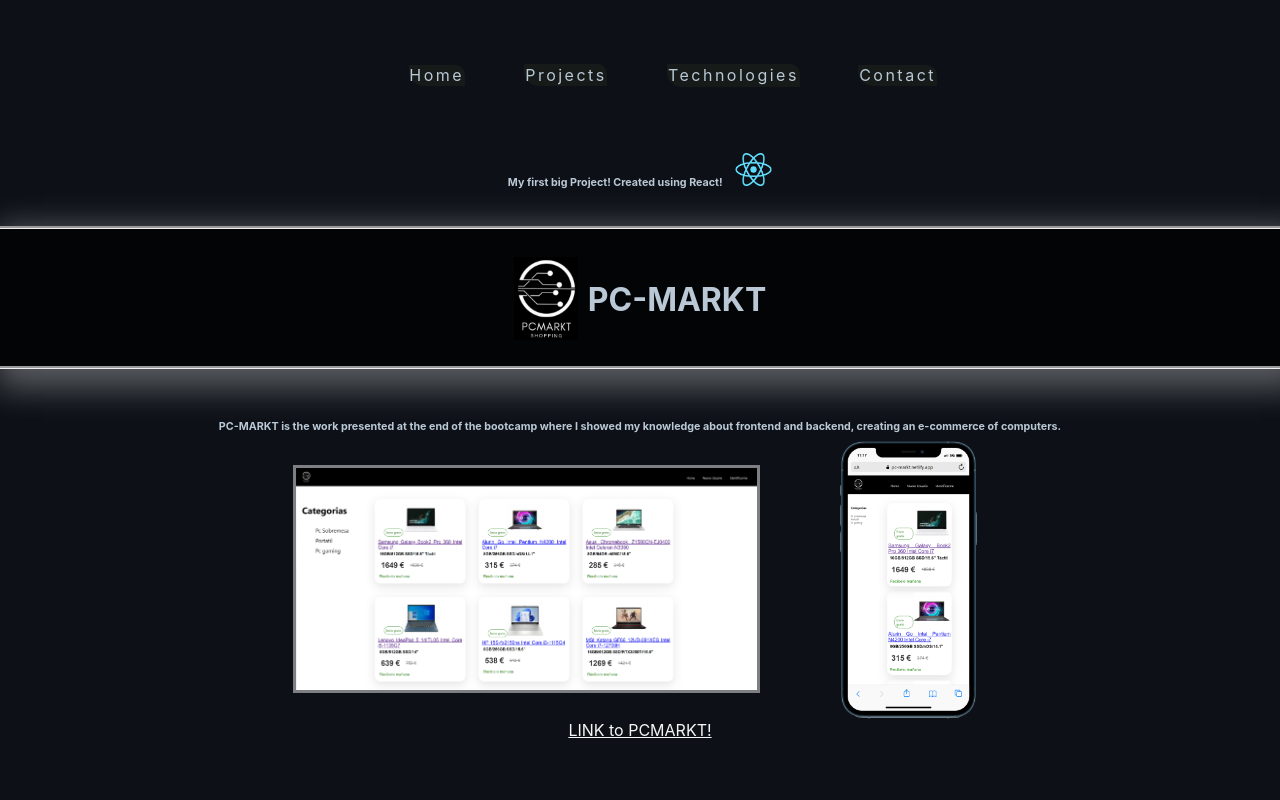
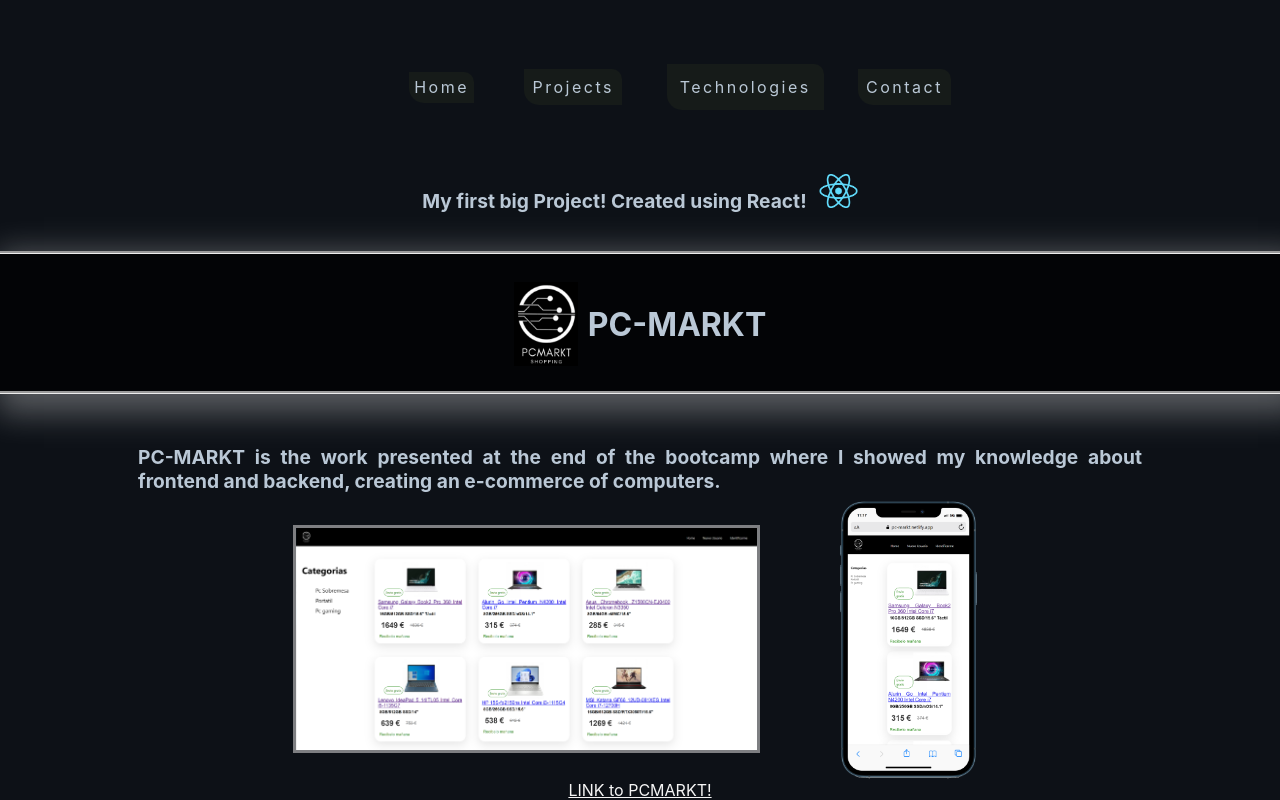
Before and after one commit to JGamito/curriculum, a React (Create React App) app: page /projects in a window 1280 px wide. Shown: the top 800 px of the page. Built offline with nearby package versions, Linux system fonts and the light colour scheme.

Commit message:
add fixes

```diff
--- a/src/components/navBar/navBar.module.css
+++ b/src/components/navBar/navBar.module.css
@@ -24,7 +24,7 @@
   border-radius: 0px 10px 0px 15px;
   /*box-shadow: 4px 4px 8px 0px rgba(156, 52, 164, 0.5);*/
   background-color: #161b19;
-  padding: 1%;
+  padding: 10%;
 }
 .links:hover {
   border-radius: 0px 10px 0px 15px;
--- a/src/components/pages/Home/home.module.css
+++ b/src/components/pages/Home/home.module.css
@@ -63,7 +63,7 @@
   }
 }
 
-@media only screen and (max-width: 600px) {
+@media only screen and (max-width: 900px) {
   /* Estilos para pantalla pequeña */
   .photo {
     width: 20%;
@@ -106,6 +106,7 @@
     display: flex;
     align-items: baseline;
     justify-content: center;
+    font-size: larger;
   }
   .h6 {
     padding: 5%;
@@ -115,6 +116,7 @@
     color: #e3eaf0;
     /*margin: 4%;*/
     width: 60%;
+    font-size: larger;
   }
   .text {
     display: flex;
@@ -123,9 +125,9 @@
     flex-direction: column;
   }
 }
-@media only screen and (min-width: 601px) and (max-width: 900px) {
-  /* Estilos para pantalla media */
-}
+/*@media only screen and (min-width: 601px) and (max-width: 900px) {
+   Estilos para pantalla media
+} */
 @media only screen and (min-width: 901px) {
   /* Estilos para pantalla grande */
   .photo {
--- a/src/components/pages/Projects/projects.module.css
+++ b/src/components/pages/Projects/projects.module.css
@@ -33,6 +33,8 @@
   .h6title {
     margin-bottom: 3%;
     color: #bac8d6;
+    font-size: larger;
+    margin-top: -15%;
   }
   .h6 {
     margin-left: 10px;
@@ -45,6 +47,7 @@
     align-items: baseline;
     justify-content: center;
     text-align: justify;
+    font-size: larger;
   }
 
   .react {
@@ -87,7 +90,7 @@
     background-color: white;
   }
 }
-@media only screen and (max-width: 600px) {
+@media only screen and (max-width: 900px) {
   .projects {
     display: flex;
     justify-content: center;
@@ -121,6 +124,8 @@
   .h6title {
     margin-bottom: 3%;
     color: #bac8d6;
+    font-size: larger;
+    margin-top: -15%;
   }
   .h6 {
     margin-left: 10px;
@@ -133,6 +138,7 @@
     align-items: baseline;
     justify-content: center;
     text-align: justify;
+    font-size: larger;
   }
 
   .react {
--- a/src/components/pages/Technologies/technologies.jsx
+++ b/src/components/pages/Technologies/technologies.jsx
@@ -5,7 +5,7 @@
 const Technologies = () => {
   return (
     <div className={styles.Tech}>
-      <h6 className={styles.h6}>IN PROGRESS</h6>
+      <h6 className={styles.h6}>WORK IN PROGRESS</h6>
       <img className={styles.gif} alt="In progress" src={inProgress} />
     </div>
   );
--- a/src/components/pages/Technologies/technologies.module.css
+++ b/src/components/pages/Technologies/technologies.module.css
@@ -3,6 +3,8 @@
   flex-direction: column;
   align-items: center;
   color: aliceblue;
+  font-size: xxx-large;
+  margin-top: -10%;
 }
 .gif {
   border-radius: 5%;
```
